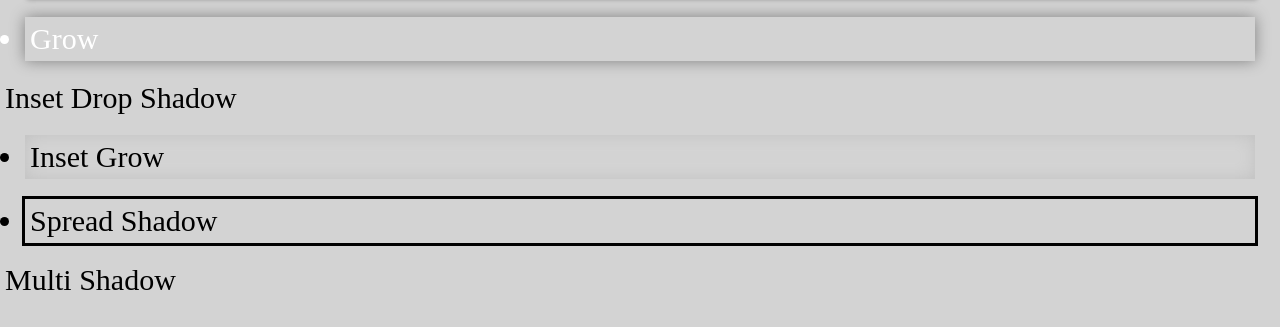
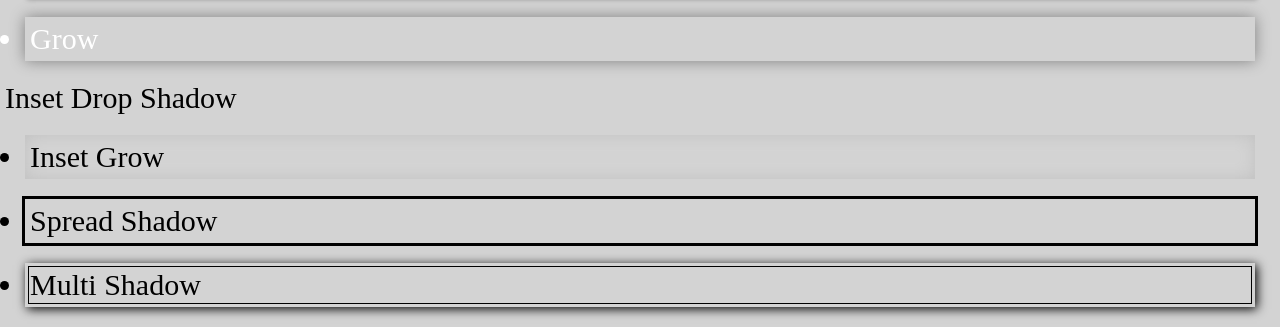
Before and after one commit to yuno0823/web1-9, a plain HTML site: page index.html in a window 1280 px wide. Shown: the part 554-881 px from the top of the page. Before the commit the page ends 856 px from the top, so only its background shows below. Drawn offline with Linux system fonts and the light colour scheme.

Commit message:
Update default.css

```diff
--- a/css/default.css
+++ b/css/default.css
@@ -72,6 +72,6 @@ body{
 .box-insert_drop_shadow   {box-shadow:  2px 2px  5px grey inset;       padding: 5px; margin: 20px;}
 .box-inset_grow           {box-shadow:  0px 0px 15px silver inset;     padding: 5px; margin: 20px;}
 .box-spread_shadow        {box-shadow:  0px 0px  0px  3px black;       padding: 5px; margin: 20px;}
-.boc-multi_shadow         {box-shadow:  0px 0px  0px 3px lightgray inset,
+.box-multi_shadow         {box-shadow:  0px 0px  0px 3px lightgray inset,
                                         0px 0px  0px 4px black inset,
                                         2px 2px 10px 0px black;        padding: 5px; margin: 20px;}
```
